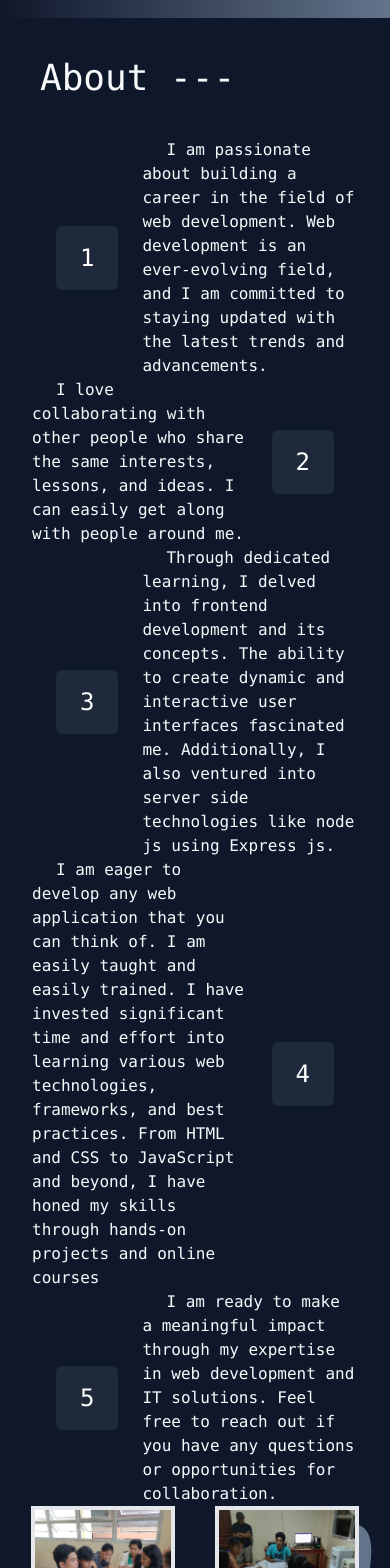
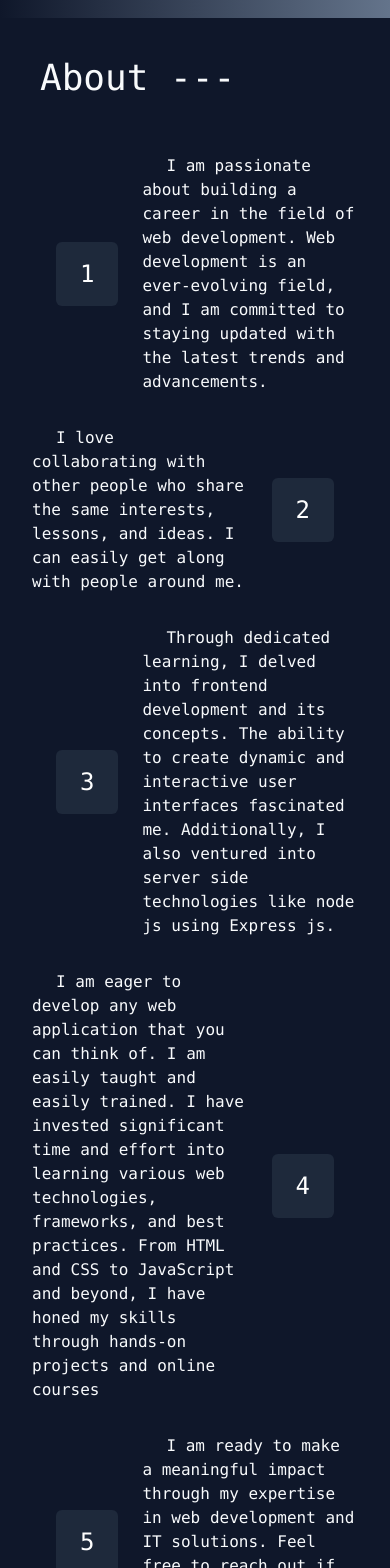
Before and after one commit to AaronAnablon/Playful-Avatar-Based-Personal-Portfolio, a Next.js app: page / in a window 390 px wide. Shown: the part 4840-6408 px from the top of the page. Built offline with nearby package versions, Linux system fonts and the light colour scheme.

Commit message:
Update About.jsx

```diff
--- a/src/components/About.jsx
+++ b/src/components/About.jsx
@@ -12,11 +12,11 @@ function About({ title }, ref) {
         <h2 className='text-4xl m-10 flex justify-start'>{title} ---</h2>
         <div className='grid lg:grid-cols-2 grid-cols-1 lg:gap-0 justify-center'>
           <div className='indent-6 w-full px-8'>
-            <div className='flex items-center'><div className={`m-6 pr-6 py-4 text-2xl text-center ${isDarkMode ? 'text-white bg-slate-800' : 'text-slate-900 bg-slate-200'} rounded-md`}>1</div><p className='mx-0 md:mx-10'>{AboutText.p1}</p></div>
-            <div className='flex items-center'><p className='mx-0 md:mx-10'>{AboutText.p2}</p><div className={`m-6 pr-6 py-4 text-2xl text-center ${isDarkMode ? 'text-white bg-slate-800' : 'text-slate-900 bg-slate-200'} rounded-md`}>2</div></div>
-            <div className='flex items-center'><div className={`m-6 pr-6 py-4 text-2xl text-center ${isDarkMode ? 'text-white bg-slate-800' : 'text-slate-900 bg-slate-200'} rounded-md`}>3</div><p className='mx-0 md:mx-10'>{AboutText.p3}</p></div>
-            <div className='flex items-center'><p className='mx-0 md:mx-10'>{AboutText.p4}</p><div className={`m-6 pr-6 py-4 text-2xl text-center ${isDarkMode ? 'text-white bg-slate-800' : 'text-slate-900 bg-slate-200'} rounded-md`}>4</div></div>
-            <div className='flex items-center'><div className={`m-6 pr-6 py-4 text-2xl text-center ${isDarkMode ? 'text-white bg-slate-800' : 'text-slate-900 bg-slate-200'} rounded-md`}>5</div><p className='mx-0 md:mx-10'>{AboutText.p5}</p></div>
+            <div className='flex items-center'><div className={`m-6 pr-6 py-4 text-2xl text-center ${isDarkMode ? 'text-white bg-slate-800' : 'text-slate-900 bg-slate-200'} rounded-md`}>1</div><p className='mx-0 my-4 md:mx-10'>{AboutText.p1}</p></div>
+            <div className='flex items-center'><p className='mx-0 my-4 md:mx-10'>{AboutText.p2}</p><div className={`m-6 pr-6 py-4 text-2xl text-center ${isDarkMode ? 'text-white bg-slate-800' : 'text-slate-900 bg-slate-200'} rounded-md`}>2</div></div>
+            <div className='flex items-center'><div className={`m-6 pr-6 py-4 text-2xl text-center ${isDarkMode ? 'text-white bg-slate-800' : 'text-slate-900 bg-slate-200'} rounded-md`}>3</div><p className='mx-0 my-4 md:mx-10'>{AboutText.p3}</p></div>
+            <div className='flex items-center'><p className='mx-0 my-4 md:mx-10'>{AboutText.p4}</p><div className={`m-6 pr-6 py-4 text-2xl text-center ${isDarkMode ? 'text-white bg-slate-800' : 'text-slate-900 bg-slate-200'} rounded-md`}>4</div></div>
+            <div className='flex items-center'><div className={`m-6 pr-6 py-4 text-2xl text-center ${isDarkMode ? 'text-white bg-slate-800' : 'text-slate-900 bg-slate-200'} rounded-md`}>5</div><p className='mx-0 my-4 md:mx-10'>{AboutText.p5}</p></div>
           </div>
           <div style={{backgroundImage: 'url("/bg.svg")'}} className="grid bg-content lg:h-[48rem] h-[32rem] p-0 sm:px-16 lg:px-16 lg:py-32 w-full gap-10 grid-cols-2">
             <motion.div
```
